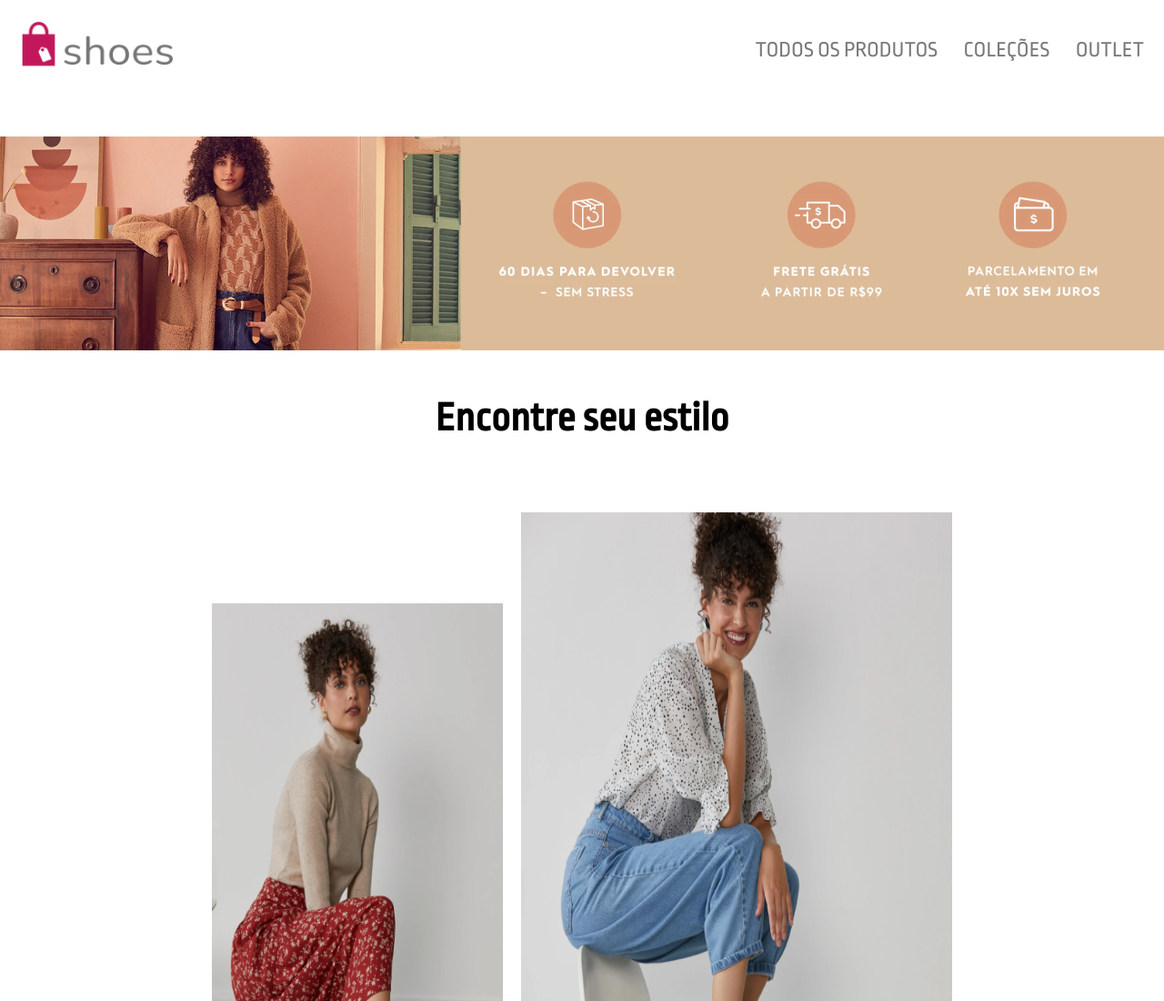
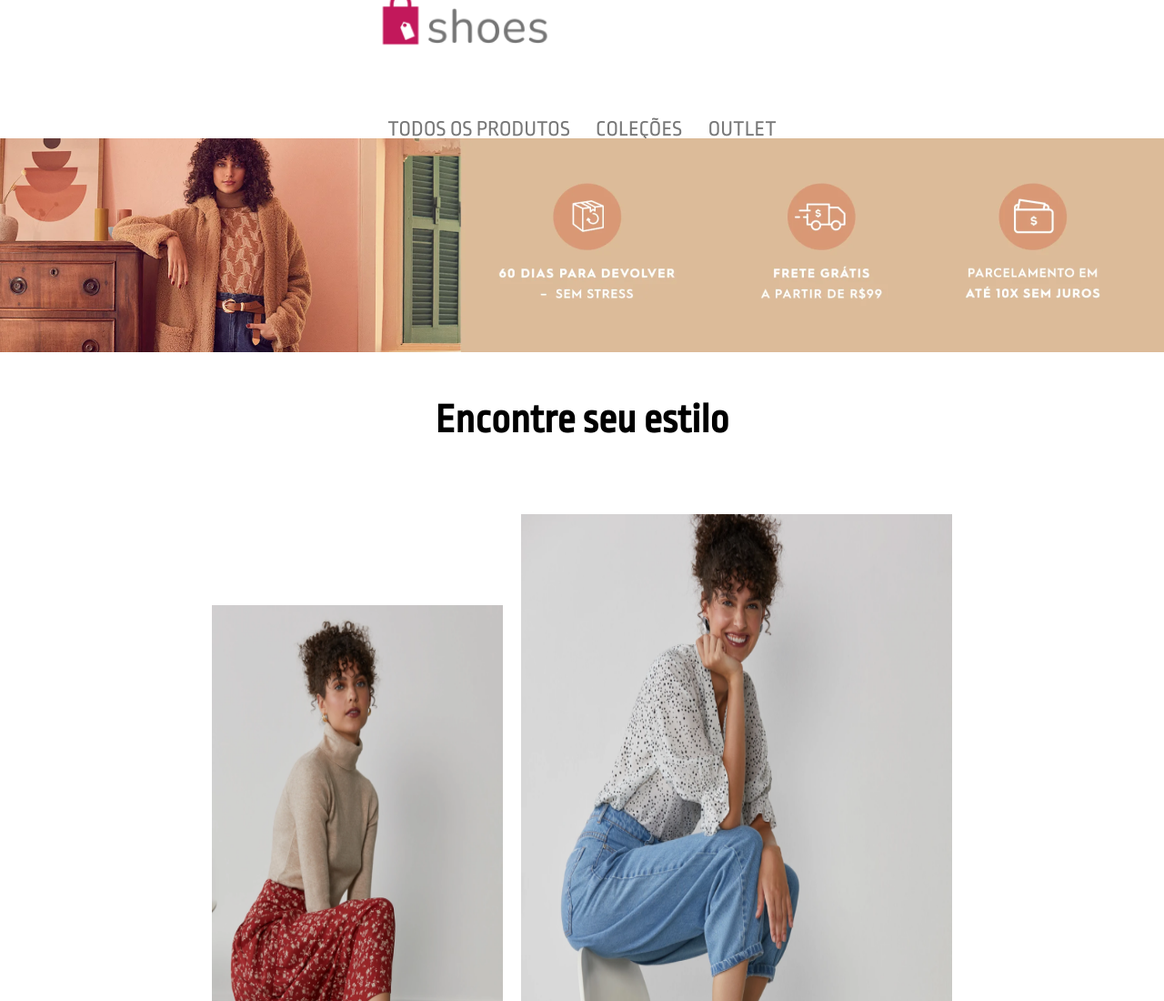
Before and after one commit to MoraesMari/Projeto-shoes-store, a plain HTML site: page index.html in a window 1280 px wide. Shown: the top 1100 px of the page at 91% size. Drawn offline with Linux system fonts and the light colour scheme.

Commit message:
Update style.css
Apliquei display flex no header, ainda falta ajustar

```diff
--- a/Css/style.css
+++ b/Css/style.css
@@ -11,22 +11,25 @@
 
 
 header {
-
+    display: flex;
+    align-items: center;
+    justify-content: center;
     width: 100%;
     height: 150px;
     background-color: white;
-    box-shadow: 2px 2px 2px 1px rgba(0, 0, 0, 0.2);
+    /* box-shadow: 2px 2px 2px 1px rgba(0, 0, 0, 0.2); */
+    margin-bottom: 2px;
 }
 
 header .logo{
+
     width: 215px;
     height: 110px;
-    padding: 9px;
+    cursor: pointer;
 }
 
 
 #menu {
-    float: right;
     padding-top: 20px;
     font-size: 24px;
 }
@@ -54,9 +57,6 @@ header .logo{
     color: #C2185B;
 }
 
-header .logo {
-    cursor: pointer;
-}
 
 .banner-principal {
     display: flex;
@@ -64,6 +64,11 @@ header .logo {
     width: 100%;
     cursor: pointer;
 }
+/* Aqui vai a sombra do Banner no TOP
+.banner-principal {
+    border-top: rgb(96, 96, 97) solid 1px;
+
+} */
 
 .titulo-conteudo {
     display:flex;
```
